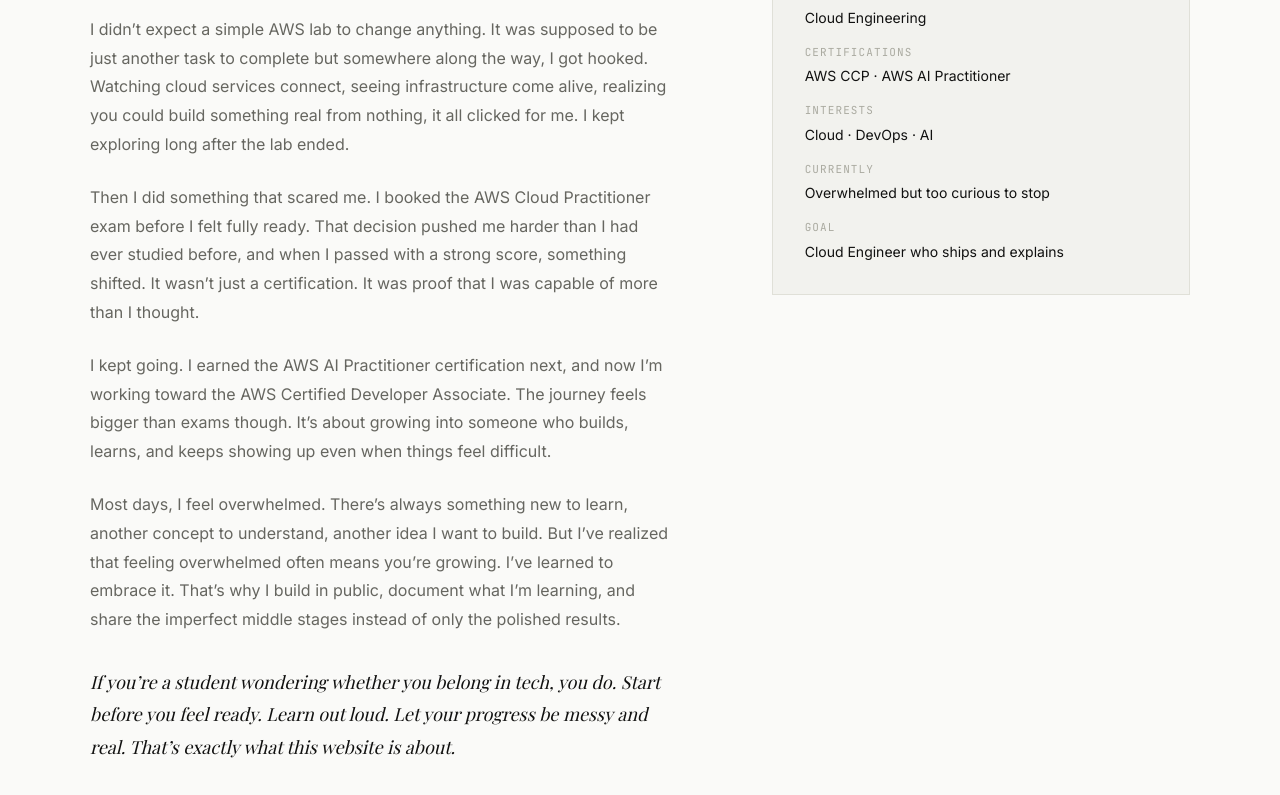
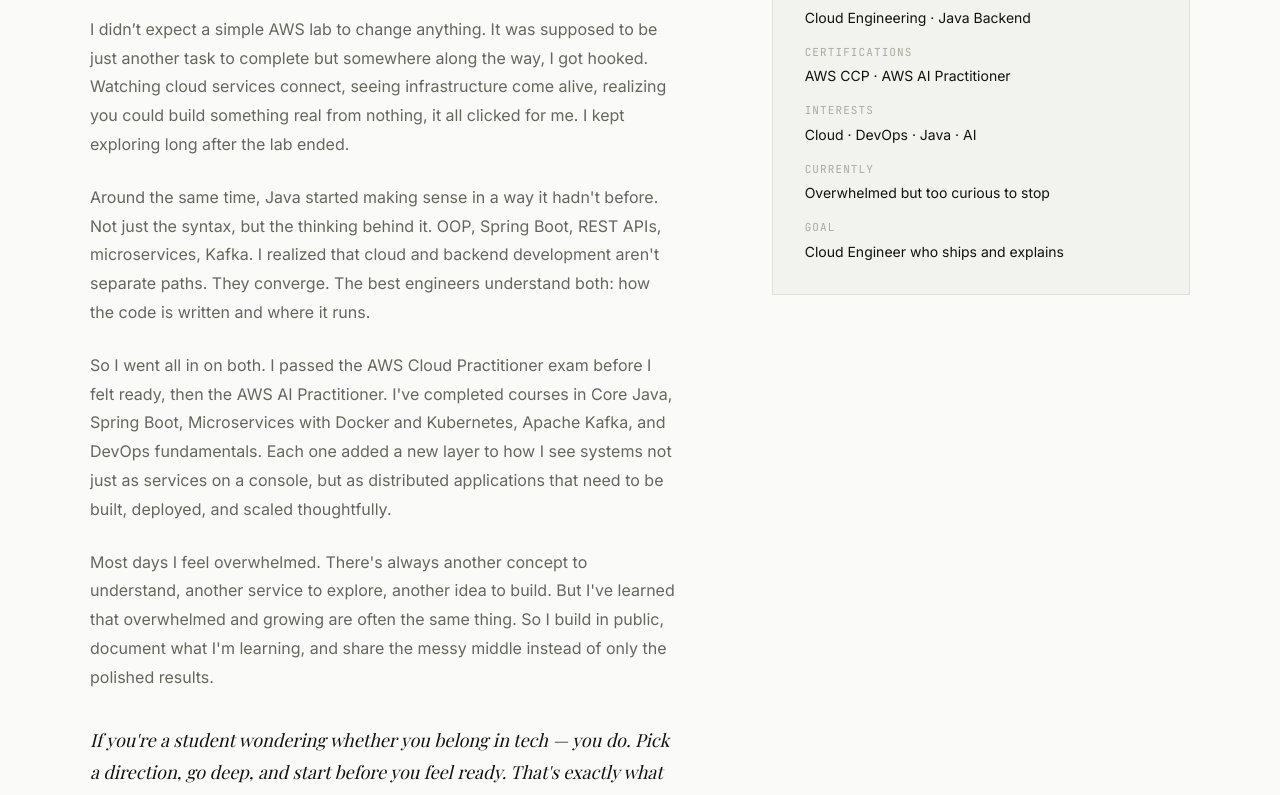
Before and after one commit to Code-Surbhi/SurbhiExplains, a React (Vite) app: page / in a window 1280 px wide. Shown: the part 1140-1935 px from the top of the page. Built offline with nearby package versions, Linux system fonts and the light colour scheme; a web font is replaced by a local one.

Commit message:
fix: update About Section

```diff
--- a/src/components/About/About.jsx
+++ b/src/components/About/About.jsx
@@ -3,9 +3,9 @@
 
 const facts = [
   { label: "Status", value: "Student & Builder" },
-  { label: "Focus", value: "Cloud Engineering" },
+  { label: "Focus", value: "Cloud Engineering · Java Backend" },
   { label: "Certifications", value: "AWS CCP · AWS AI Practitioner" },
-  { label: "Interests", value: "Cloud · DevOps · AI" },
+  { label: "Interests", value: "Cloud · DevOps · Java · AI" },
   { label: "Currently", value: "Overwhelmed but too curious to stop" },
   { label: "Goal", value: "Cloud Engineer who ships and explains" },
 ];
@@ -46,33 +46,33 @@
                 after the lab ended.
               </p>
               <p>
-                Then I did something that scared me. I booked the AWS Cloud
-                Practitioner exam before I felt fully ready. That decision
-                pushed me harder than I had ever studied before, and when I
-                passed with a strong score, something shifted. It wasn’t just a
-                certification. It was proof that I was capable of more than I
-                thought.
+                Around the same time, Java started making sense in a way it
+                hadn't before. Not just the syntax, but the thinking behind it.
+                OOP, Spring Boot, REST APIs, microservices, Kafka. I realized
+                that cloud and backend development aren't separate paths. They
+                converge. The best engineers understand both: how the code is
+                written and where it runs.
               </p>
               <p>
-                I kept going. I earned the AWS AI Practitioner certification
-                next, and now I’m working toward the AWS Certified Developer
-                Associate. The journey feels bigger than exams though. It’s
-                about growing into someone who builds, learns, and keeps showing
-                up even when things feel difficult.
+                So I went all in on both. I passed the AWS Cloud Practitioner
+                exam before I felt ready, then the AWS AI Practitioner. I've
+                completed courses in Core Java, Spring Boot, Microservices with
+                Docker and Kubernetes, Apache Kafka, and DevOps fundamentals.
+                Each one added a new layer to how I see systems not just as
+                services on a console, but as distributed applications that need
+                to be built, deployed, and scaled thoughtfully.
               </p>
               <p>
-                Most days, I feel overwhelmed. There’s always something new to
-                learn, another concept to understand, another idea I want to
-                build. But I’ve realized that feeling overwhelmed often means
-                you’re growing. I’ve learned to embrace it. That’s why I build
-                in public, document what I’m learning, and share the imperfect
-                middle stages instead of only the polished results.
+                Most days I feel overwhelmed. There's always another concept to
+                understand, another service to explore, another idea to build.
+                But I've learned that overwhelmed and growing are often the same
+                thing. So I build in public, document what I'm learning, and
+                share the messy middle instead of only the polished results.
               </p>
               <p className="about__closing">
-                If you’re a student wondering whether you belong in tech, you
-                do. Start before you feel ready. Learn out loud. Let your
-                progress be messy and real. That’s exactly what this website is
-                about.
+                If you're a student wondering whether you belong in tech — you
+                do. Pick a direction, go deep, and start before you feel ready.
+                That's exactly what this site is.
               </p>
             </div>
           </div>
```
